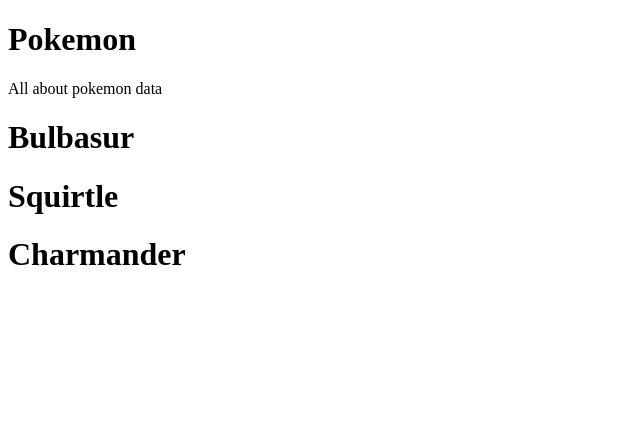
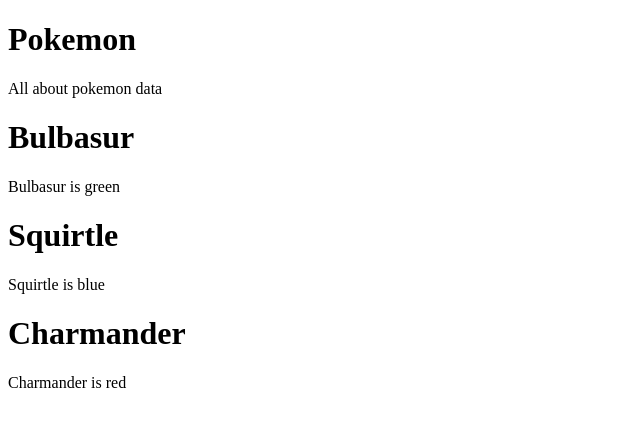
Before and after one commit to ORG-ONLY-TEST/pokemon-web, a React (Vite) app: page / in a window 1280 px wide. Shown: the top 426 px of the page, without its empty margins (0-640 px from the left). Built offline with nearby package versions, Linux system fonts and the light colour scheme.

Commit message:
feat: give pokemon description

```diff
--- a/src/App.jsx
+++ b/src/App.jsx
@@ -10,12 +10,15 @@
             <p>All about pokemon data</p>
             <div>
                 <h1>Bulbasur</h1>
+                <p>Bulbasur is green</p>
             </div>
             <div>
                 <h1>Squirtle</h1>
+                <p>Squirtle is blue</p>
             </div>
             <div>
                 <h1>Charmander</h1>
+                <p>Charmander is red</p>
             </div>
         </>
     );
```
